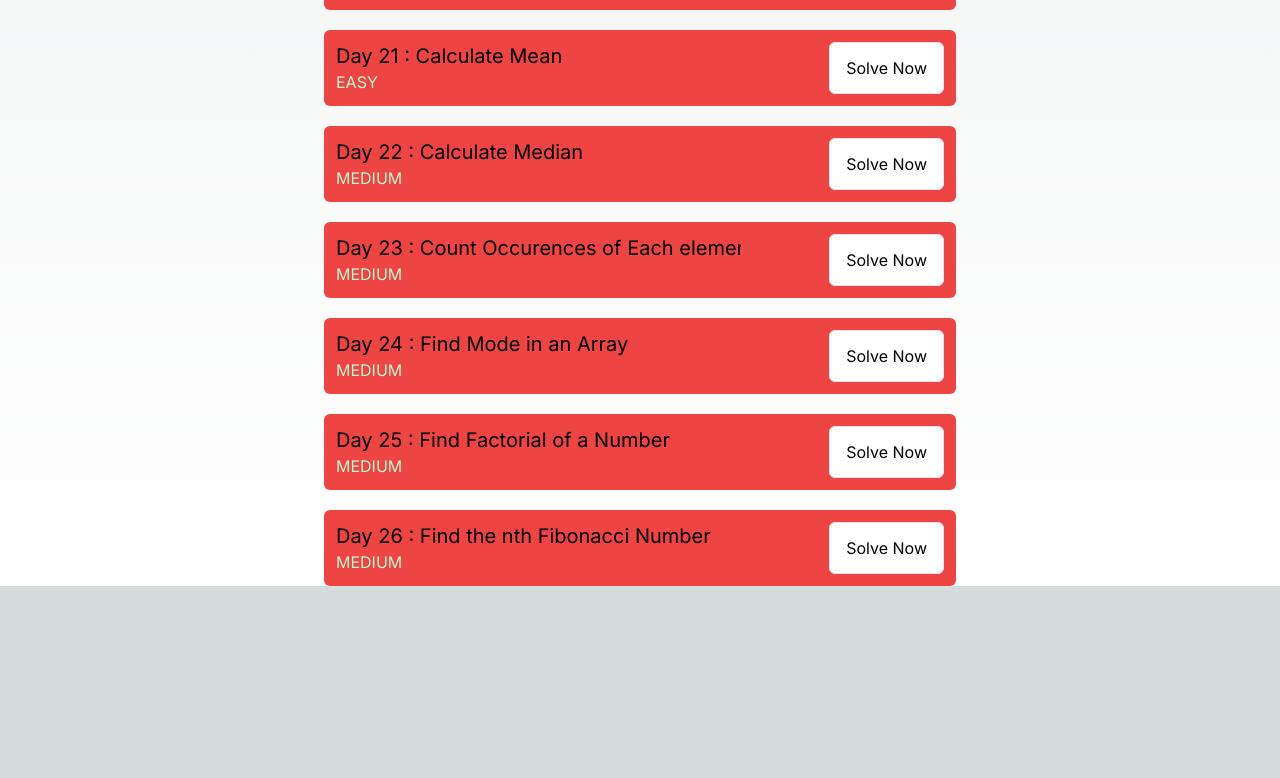
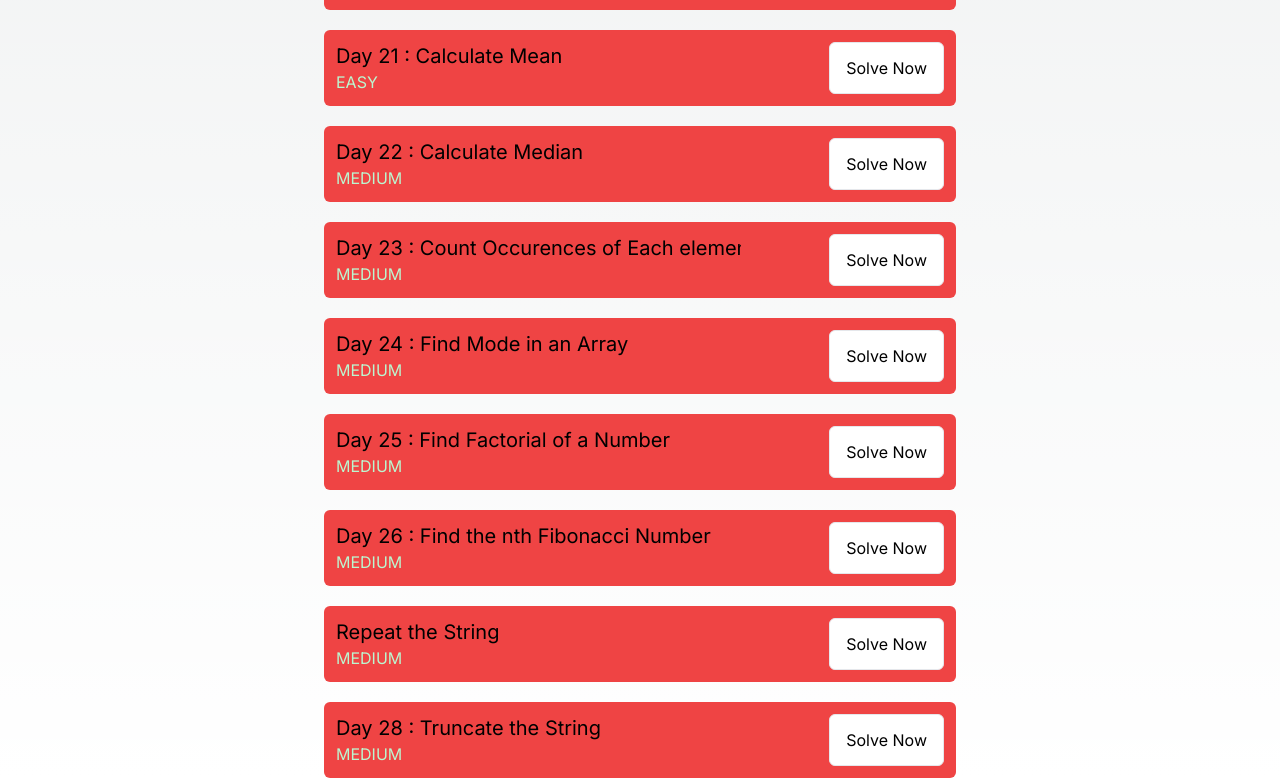
Before and after one commit to manojtsx/100-Days-of-JavaScript---Practice-on-Mine-Website, a Next.js app: page / in a window 1280 px wide. Shown: the part 2006-2784 px from the top of the page. Before the commit the page ends 2592 px from the top, so only its background shows below. Built offline with nearby package versions, Linux system fonts and the light colour scheme.

Commit message:
added day28

```diff
--- a/src/app/challenges.ts
+++ b/src/app/challenges.ts
@@ -544,5 +544,52 @@ export const challenges:Challenge[] = [
         }
         fibonacci(5)`,
         difficulty: 'medium'
+    },
+    {
+        id : 27,
+        title : "Repeat the String",
+        description : ` Q. Write a function called repeatString that takes two parameters.
+        str : A string that needs to be repeated.
+        num : An integer representing the number of tiems the string should be repeated.
+        The function should repeat the string str the specified number of tiems num adn return the resulting string.
+        ===========================================================
+        Example:
+        console.log(repeatString("abc",5)) //OUTPUT: "abcabcabcabcabc";
+        ===========================================================
+        Constraints:
+        1. The input string str will contain only alphanumeric characters and punctuation marks.
+        2. The input number num will be a non negative integer.
+        3. The output string length should not exceed the length of str multiplied by num.`,
+        placeholder : `function repeatString(str, num){
+            // Your code here
+        }
+        repeatString("abc",5)`,
+        difficulty: 'medium'
+    },
+    {
+        id : 28,
+        title : 'Day 28 : Truncate the String',
+        description : `  Q.  Coding Challenge ; Truncate a String
+        ===========================================================
+        Write a function called truncateString that takes two parameters:
+        str : A string that needs to be truncated.
+        maxLength : An integer representing the maximum length of the string allowed.
+        The function should truncate the input string str if its length exceeds the specified maxLength. If truncation occurs, the function should add '...' to the end of the trucated string.
+        ===========================================================
+        EXAMPLE:
+        console.log(truncateString("A-tisket a-tasket A green and yellow basket",8));
+        OUTPUT:
+        "A-tisket..."
+        ===========================================================
+        Constraints:
+        1.The input string str will contain only alphanumeric characters and punctuation marks.
+        2. The maximum length maxLength will be a positive integer.
+        3. The output string length should exceed maxLength + 3 characters due to the addition of '...'.
+        4. If space lies at the end after truncation, then it must have to remove that space.`,
+        placeholder : `function truncateString(str, maxLength){
+            // Your code here
+        }
+        truncateString("A-tisket a-tasket A green and yellow basket",8)`,
+        difficulty: 'medium'
     }
 ]
```
